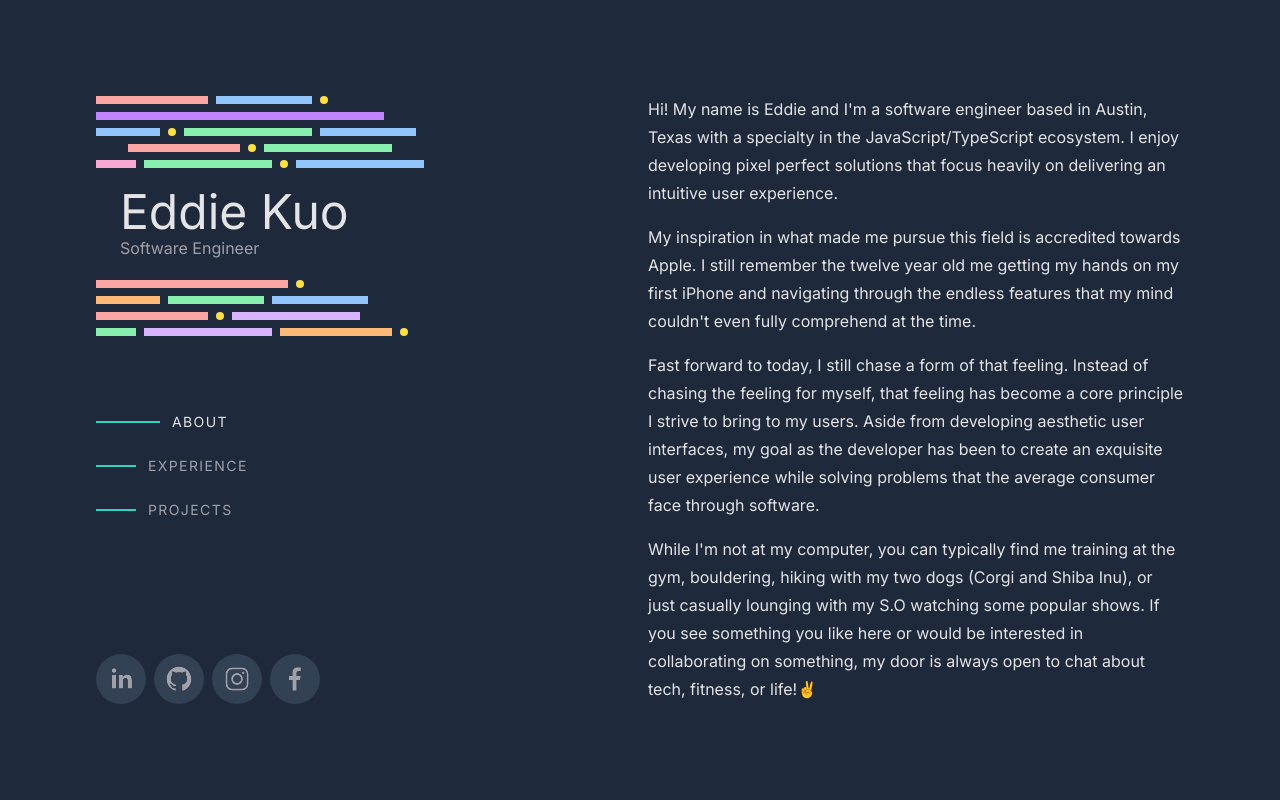
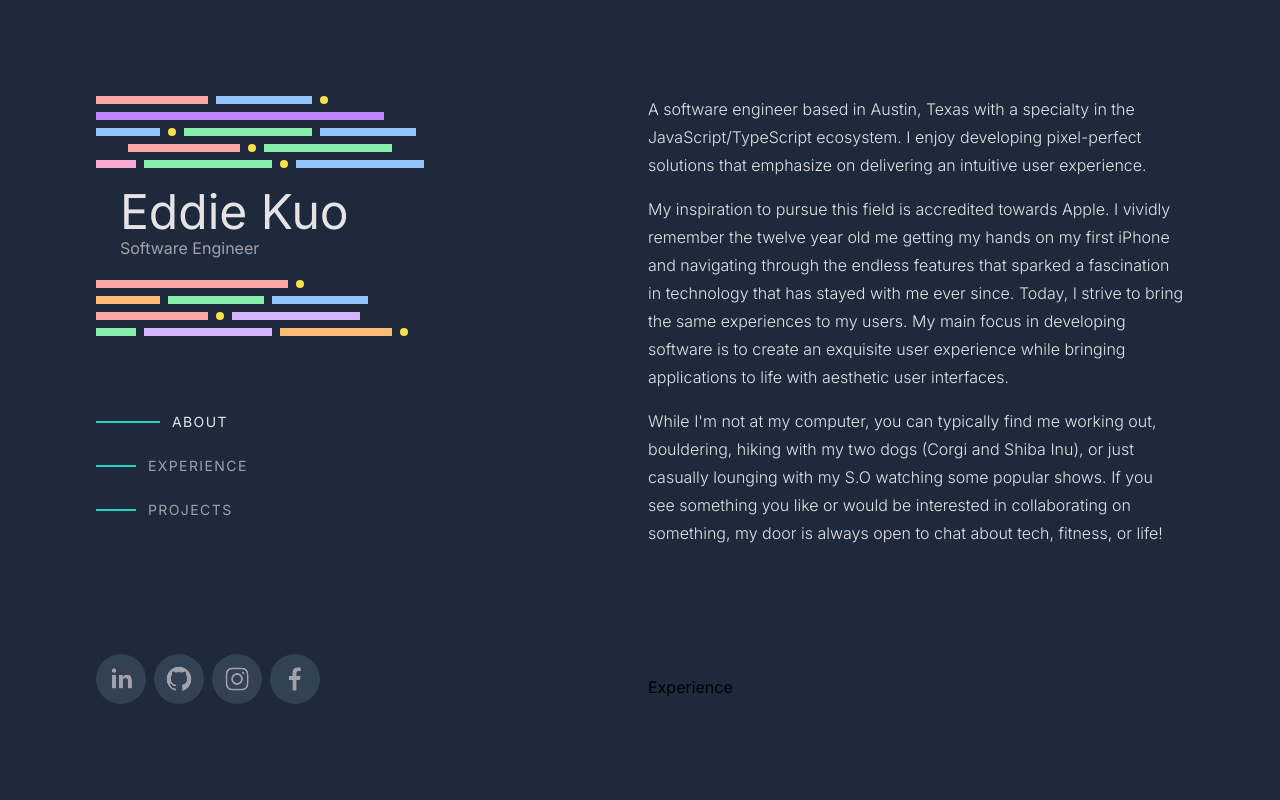
Before and after one commit to Eddie-Kuo/portfolio-v2, a Next.js app: page / in a window 1280 px wide. Shown: the top 800 px of the page. Built offline with nearby package versions, Linux system fonts and the light colour scheme.

Commit message:
update about me text and styling

```diff
--- a/components/About.tsx
+++ b/components/About.tsx
@@ -8,34 +8,29 @@ function About() {
           About
         </h2>
       </div>
-      <div className="leading-7 text-lightText">
+      <div className="font-light leading-7 text-lightText">
         <p className="mb-4">
-          Hi! My name is Eddie and I&apos;m a software engineer based in Austin,
-          Texas with a specialty in the JavaScript/TypeScript ecosystem. I enjoy
-          developing pixel perfect solutions that focus heavily on delivering an
-          intuitive user experience.
+          A software engineer based in Austin, Texas with a specialty in the
+          JavaScript/TypeScript ecosystem. I enjoy developing pixel-perfect
+          solutions that emphasize on delivering an intuitive user experience.
         </p>
         <p className="mb-4">
-          My inspiration in what made me pursue this field is accredited towards
-          Apple. I still remember the twelve year old me getting my hands on my
-          first iPhone and navigating through the endless features that my mind
-          couldn&apos;t even fully comprehend at the time.
+          My inspiration to pursue this field is accredited towards Apple. I
+          vividly remember the twelve year old me getting my hands on my first
+          iPhone and navigating through the endless features that sparked a
+          fascination in technology that has stayed with me ever since. Today, I
+          strive to bring the same experiences to my users. My main focus in
+          developing software is to create an exquisite user experience while
+          bringing applications to life with aesthetic user interfaces.
         </p>
+        <p className="mb-4"></p>
         <p className="mb-4">
-          Fast forward to today, I still chase a form of that feeling. Instead
-          of chasing the feeling for myself, that feeling has become a core
-          principle I strive to bring to my users. Aside from developing
-          aesthetic user interfaces, my goal as the developer has been to create
-          an exquisite user experience while solving problems that the average
-          consumer face through software.
-        </p>
-        <p className="mb-4">
-          While I&apos;m not at my computer, you can typically find me training
-          at the gym, bouldering, hiking with my two dogs (Corgi and Shiba Inu),
-          or just casually lounging with my S.O watching some popular shows. If
-          you see something you like here or would be interested in
-          collaborating on something, my door is always open to chat about tech,
-          fitness, or life!✌️
+          While I&apos;m not at my computer, you can typically find me working
+          out, bouldering, hiking with my two dogs (Corgi and Shiba Inu), or
+          just casually lounging with my S.O watching some popular shows. If you
+          see something you like or would be interested in collaborating on
+          something, my door is always open to chat about tech, fitness, or
+          life!
         </p>
       </div>
     </>
```
